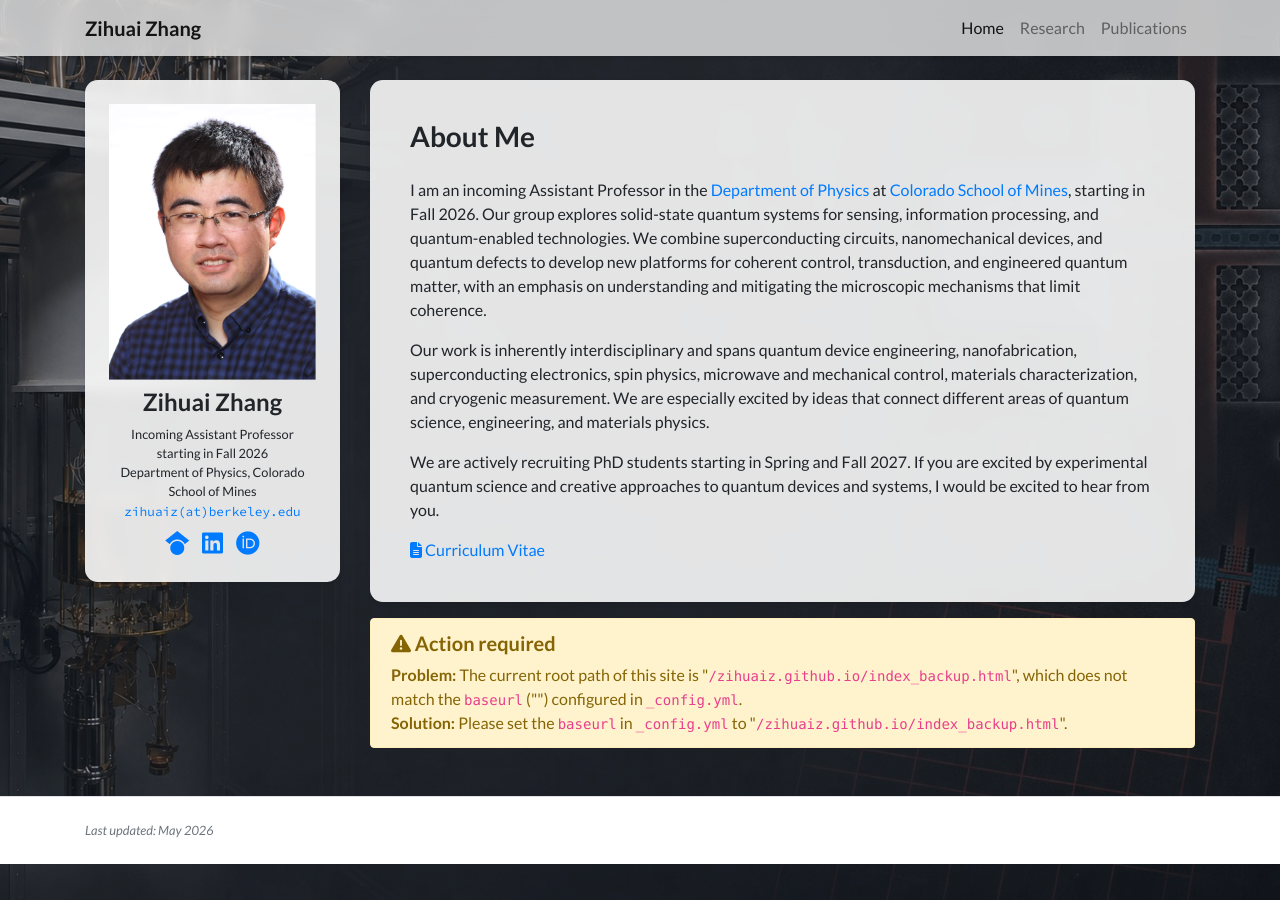
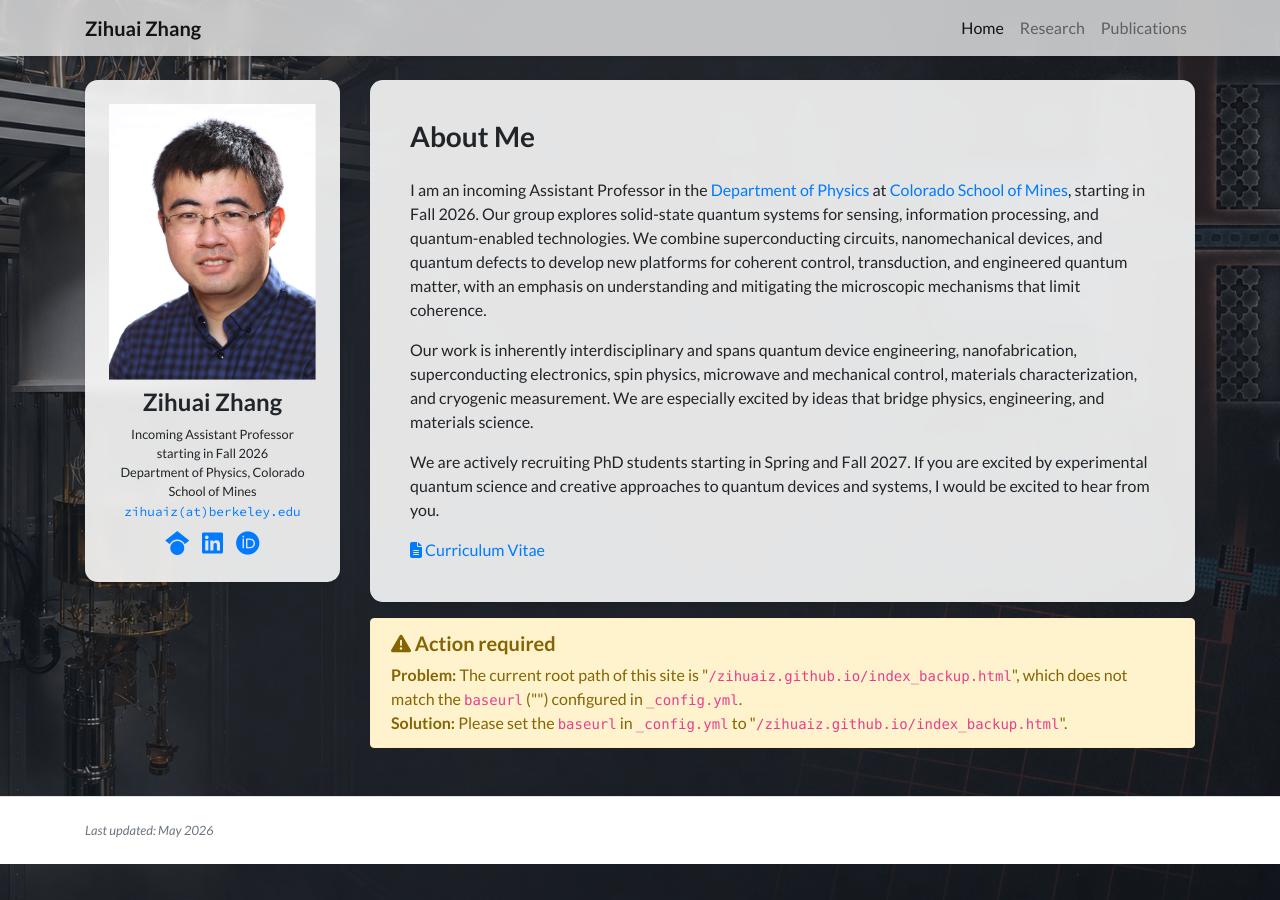
Before and after one commit to zihuaiz/zihuaiz.github.io, a Jekyll site: the page built from index_backup.html, in a window 1280 px wide. Built offline with Jekyll 4.4.1, drawn with Linux system fonts in a browser that asks for light colours; nearby versions of some CDN libraries; a style sheet for code colours, icons or effects is not loaded.

Commit message:
Update profile.yml

```diff
--- a/_data/profile.yml
+++ b/_data/profile.yml
@@ -30,7 +30,7 @@ short_bio: >-
   </p>
 
   <p>
-    Our work is inherently interdisciplinary and spans quantum device engineering, nanofabrication, superconducting electronics, spin physics, microwave and mechanical control, materials characterization, and cryogenic measurement. We are especially excited by ideas that connect different areas of quantum science, engineering, and materials physics.
+    Our work is inherently interdisciplinary and spans quantum device engineering, nanofabrication, superconducting electronics, spin physics, microwave and mechanical control, materials characterization, and cryogenic measurement. We are especially excited by ideas that bridge physics, engineering, and materials science.
   </p>
 
   <p>
```
